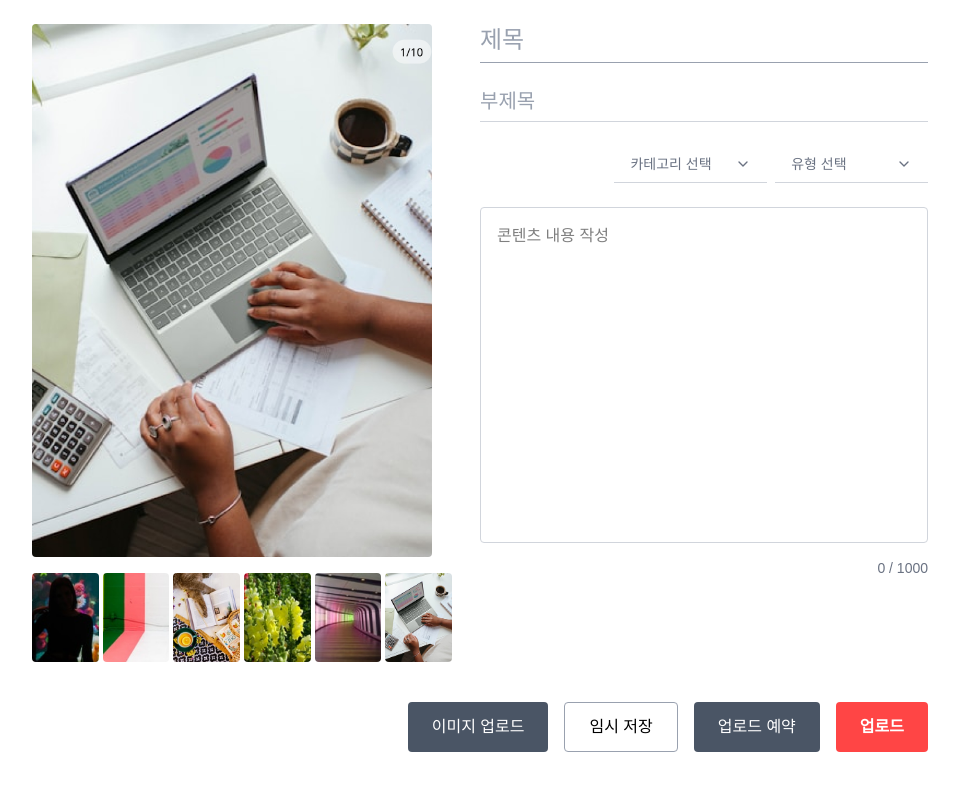
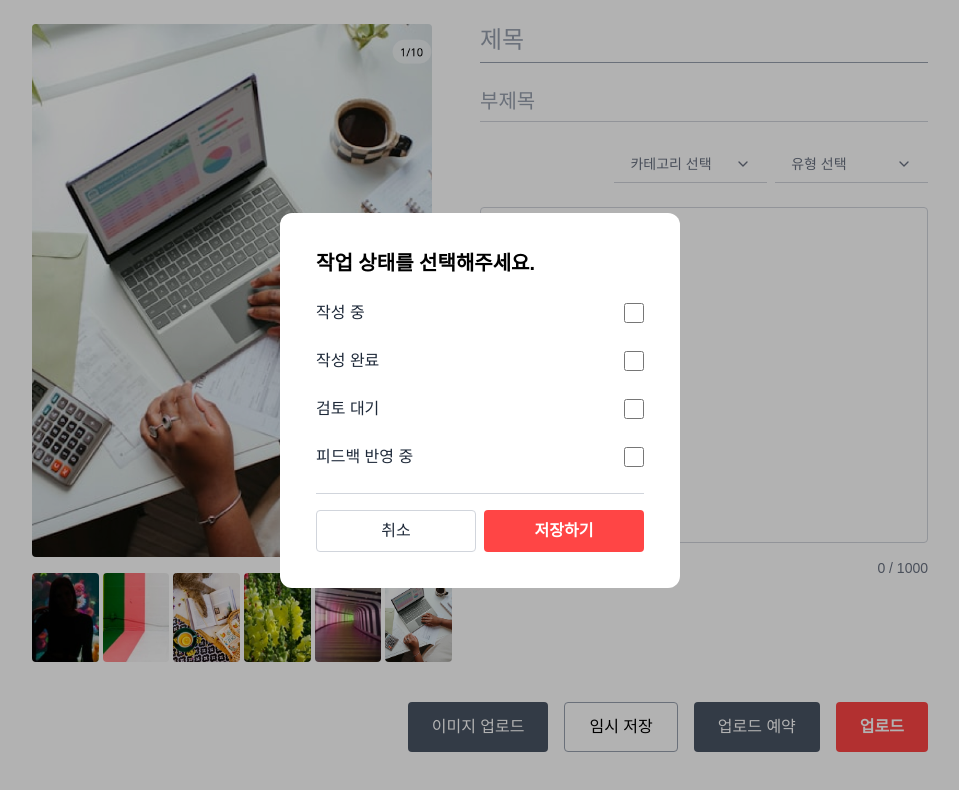
Before and after one commit to Marketer-s-Fridge/Client, a Next.js app: page /admin/contentsUpload in a window 1280 px wide. Both pictures are taken after a click on the button "임시 저장". Shown: the part 127-917 px from the top of the page, without its empty margins (160-1119 px from the left). Built offline with nearby package versions, Linux system fonts and the light colour scheme.

Commit message:
feature(admin): 업로드 예약 모달, 임시저장 상태태그 모달 컴포넌트 구현

```diff
--- a/package.json
+++ b/package.json
@@ -10,10 +10,12 @@
   },
   "dependencies": {
     "chart.js": "^4.4.9",
+    "date-fns": "^4.1.0",
     "keen-slider": "^6.8.6",
     "lucide-react": "^0.513.0",
     "next": "^15.3.2",
     "react": "^19.1.0",
+    "react-calendar": "^6.0.0",
     "react-chartjs-2": "^5.3.0",
     "react-dom": "^19.1.0"
   },
--- a/src/app/admin/contentsUpload/page.tsx
+++ b/src/app/admin/contentsUpload/page.tsx
@@ -4,23 +4,24 @@ import AdminHeader from "@/components/admin/adminHeader";
 import React, { useState } from "react";
 import AdminCategoryBar from "../../../components/admin/adminCategoryBar";
 import CustomDropdown from "@/components/admin/customDropdown";
+import BookingUploadPopup from "@/components/admin/bookingUploadPopup";
+import StatusSelectModal from "@/components/admin/statusSelectModal";
 
 const UploadPage: React.FC = () => {
   const [category, setCategory] = useState("카테고리 선택");
   const [type, setType] = useState("유형 선택");
-
+  const [showBookingPopup, setShowBookingPopup] = useState(false); // ✅ 팝업 열림 여부 state
+  const [showStatusModal, setShowStatusModal] = useState(false);
+  const [status, setStatus] = useState(""); // 선택된 상태 저장용
 
   return (
     <div className="bg-white min-h-screen">
       <AdminHeader />
 
-      {/* ✅ 카테고리 바 컴포넌트로 교체 */}
       <AdminCategoryBar title="콘텐츠 업로드" />
 
       <main className=" mx-auto px-[10%] sm:px-[15%] py-12">
-        {/* 콘텐츠 등록 */}
         <div className="flex flex-col lg:flex-row gap-12">
-          {/* 이미지 업로드 섹션 */}
           <div className="flex w-[400px] flex-col">
             <div className="w-full flex justify-center mb-4">
               <img
@@ -30,7 +31,6 @@ const UploadPage: React.FC = () => {
               />
             </div>
 
-            {/* 썸네일 리스트 */}
             <div className="w-full flex gap-1">
               {[...Array(6)].map((_, i) => (
                 <img
@@ -43,16 +43,13 @@ const UploadPage: React.FC = () => {
             </div>
           </div>
 
-          {/* 텍스트 입력 섹션 */}
           <div className="flex-1">
-            {/* 제목 */}
             <input
               type="text"
               placeholder="제목"
               className="w-full border-b border-gray-400 focus:outline-none focus:border-black mb-6 pb-1.5 sm:text-2xl placeholder:text-gray-400"
             />
 
-            {/* 부제목 */}
             <input
               type="text"
               placeholder="부제목"
@@ -93,21 +90,48 @@ const UploadPage: React.FC = () => {
           </div>
         </div>
 
-        {/* 버튼 영역 */}
         <div className="flex justify-end gap-4 mt-10">
-          <button className="bg-gray-600 text-white px-6 py-3 rounded">
+          <button className="bg-gray-600 text-white px-6 py-3 rounded cursor-pointer">
             이미지 업로드
           </button>
-          <button className="border border-gray-400 px-6 py-3 rounded">
+          <button
+            onClick={() => setShowStatusModal(true)}
+            className="border border-gray-400 px-6 py-3 rounded cursor-pointer"
+          >
             임시 저장
           </button>
-          <button className="bg-gray-600 text-white px-6 py-3 rounded">
+          <button
+            className="bg-gray-600 text-white px-6 py-3 rounded cursor-pointer"
+            onClick={() => setShowBookingPopup(true)}
+          >
             업로드 예약
           </button>
-          <button className="bg-[#FF4545] text-white px-6 py-3 rounded font-bold">
+          <button className="bg-[#FF4545] text-white px-6 py-3 rounded font-bold cursor-pointer">
             업로드
           </button>
         </div>
+
+        {showBookingPopup && (
+          <BookingUploadPopup
+            onConfirm={() => {
+              // 확인 버튼 눌렀을 때 실행할 로직
+              console.log("예약 업로드 확인됨");
+              setShowBookingPopup(false);
+            }}
+            onClose={() => setShowBookingPopup(false)}
+          />
+        )}
+        {showStatusModal && (
+          <StatusSelectModal
+            defaultStatus={status}
+            onClose={() => setShowStatusModal(false)}
+            onSave={(selected) => {
+              setStatus(selected);
+              setShowStatusModal(false);
+              console.log("✅ 선택된 상태:", selected);
+            }}
+          />
+        )}
       </main>
     </div>
   );
--- a/src/app/layout.tsx
+++ b/src/app/layout.tsx
@@ -2,6 +2,8 @@ import type { Metadata } from "next";
 import { Geist, Geist_Mono } from "next/font/google";
 import "./globals.css";
 import localFont from "next/font/local";
+import 'react-calendar/dist/Calendar.css';
+
 
 const playFair = localFont({
   src: "../fonts/PlayfairDisplay-Regular.ttf",
--- /dev/null
+++ b/src/components/admin/bookingUploadPopup.tsx
@@ -0,0 +1,88 @@
+"use client";
+
+import React, { useState } from "react";
+import { format } from "date-fns";
+import { ko } from "date-fns/locale";
+import Calendar from "react-calendar";
+import "react-calendar/dist/Calendar.css";
+import "@/styles/bookingUploadPopup.css"; // ← 이걸로 모듈 말고 글로벌로!
+
+interface BookingUploadPopupProps {
+  onClose: () => void;
+  onConfirm: (date: Date, time: string) => void;
+}
+
+export const BookingUploadPopup: React.FC<BookingUploadPopupProps> = ({
+  onClose,
+  onConfirm,
+}) => {
+  const [selectedDate, setSelectedDate] = useState<Date>(new Date());
+  const [selectedTime, setSelectedTime] = useState<string>("오후 8:20");
+
+  const handleConfirm = () => {
+    onConfirm(selectedDate, selectedTime);
+  };
+
+  return (
+    <div className="fixed inset-0 bg-black/30 flex justify-center items-center z-50">
+      <div className="bg-white w-[720px] rounded-xl p-10 flex gap-6">
+        {/* 왼쪽: 달력 */}
+        <div className="flex flex-col">
+          <h2 className="text-xl font-bold mb-4">날짜 및 시간 선택</h2>
+          <div className="flex flex-row gap-10">
+            <Calendar
+              onChange={(value) => {
+                if (value instanceof Date) {
+                  setSelectedDate(value);
+                }
+              }}
+              value={selectedDate}
+              locale="ko"
+              calendarType="gregory"
+              next2Label={null}
+              prev2Label={null}
+              formatShortWeekday={(_, date) =>
+                ["", "월", "화", "수", "목", "금", "토"][date.getDay()]
+              }
+            />
+
+            {/* 오른쪽: 날짜/시간 확인 및 버튼 */}
+            <div className="flex flex-col justify-between ">
+              <div className="flex flex-col gap-4">
+                <input
+                  type="text"
+                  readOnly
+                  value={format(selectedDate, "yyyy.MM.dd", { locale: ko })}
+                  className="border-gray-300 border-1 rounded px-4 py-2 w-48"
+                />
+                <input
+                  type="text"
+                  value={selectedTime}
+                  onChange={(e) => setSelectedTime(e.target.value)}
+                  className="border-gray-300 border-1 rounded px-4 py-2 w-48"
+                />
+              </div>
+
+              <div className="flex gap-4 h-10 text-nowrap justify-end mt-10">
+                <button
+                  onClick={onClose}
+                  className="border border-gray-300 px-6 py-2 rounded text-gray-800 cursor-pointer"
+                >
+                  취소
+                </button>
+                <button
+                  onClick={handleConfirm}
+                  className="bg-[#FF4545] px-6 py-2 rounded text-white font-bold cursor-pointer"
+                >
+                  업로드 예약
+                </button>
+              </div>
+            </div>
+          </div>
+        </div>
+      </div>
+    </div>
+  );
+};
+
+export default BookingUploadPopup;
--- /dev/null
+++ b/src/components/admin/statusSelectModal.tsx
@@ -0,0 +1,67 @@
+"use client";
+
+import React, { useState } from "react";
+
+interface StatusSelectModalProps {
+  onClose: () => void;
+  onSave: (selectedStatus: string) => void;
+  defaultStatus?: string;
+}
+
+const statusOptions = ["작성 중", "작성 완료", "검토 대기", "피드백 반영 중"];
+
+const StatusSelectModal: React.FC<StatusSelectModalProps> = ({
+  onClose,
+  onSave,
+  defaultStatus = "",
+}) => {
+  const [selected, setSelected] = useState<string>(defaultStatus);
+
+  const handleSave = () => {
+    if (selected) onSave(selected);
+  };
+
+  return (
+    <div className="fixed inset-0 bg-black/30 flex justify-center items-center z-50">
+      <div className="bg-white w-[400px] rounded-xl p-9">
+        <h2 className="text-xl font-bold mb-6">작업 상태를 선택해주세요.</h2>
+
+        <div className="flex flex-col gap-6 mb-6">
+          {statusOptions.map((status) => (
+            <label
+              key={status}
+              className="flex justify-between items-center cursor-pointer"
+            >
+              <span className="text-gray-800">{status}</span>
+              <input
+                type="checkbox"
+                checked={selected === status}
+                onChange={() => setSelected(status)}
+                className="w-5 h-5 accent-gray-600"
+              />
+            </label>
+          ))}
+        </div>
+
+        <hr className="mb-4 border-t border-gray-300" />
+
+        <div className="flex justify-end gap-2">
+          <button
+            onClick={onClose}
+            className="w-1/2 border-1 border-gray-300  px-6 py-2 rounded text-gray-800 cursor-pointer"
+          >
+            취소
+          </button>
+          <button
+            onClick={handleSave}
+            className="w-1/2 bg-[#FF4545] text-white font-semibold px-6 py-2 rounded cursor-pointer"
+          >
+            저장하기
+          </button>
+        </div>
+      </div>
+    </div>
+  );
+};
+
+export default StatusSelectModal;
--- /dev/null
+++ b/src/styles/bookingUploadPopup.css
@@ -0,0 +1,34 @@
+/* src/styles/bookingUploadPopup.css */
+.react-calendar {
+  border: none;
+  font-family: inherit;
+  width: 100%;
+}
+
+.react-calendar__tile {
+  background: none;
+  border: none;
+  padding: 10px 6.6667px;
+  text-align: center;
+  color: #000; /* 기본 날짜: 검정 */
+}
+
+.react-calendar__tile--active {
+  background-color: #ff4545 !important;
+  color: white !important;
+  border-radius: 9999px;
+}
+
+.react-calendar__tile:enabled:hover:not(.react-calendar__tile--active) {
+  background-color: #ffe5e5 !important;
+  color: #ff4545 !important;
+  border-radius: 9999px;
+}
+
+.react-calendar__month-view__days__day--neighboringMonth {
+  color: #d1d5db !important; /* 지난달/다음달 날짜 */
+}
+
+.react-calendar__month-view__weekdays__weekday abbr {
+  text-decoration: none;
+}
```
Also changed, not shown: 1 other file (tests, documents, lock files or other folders).
